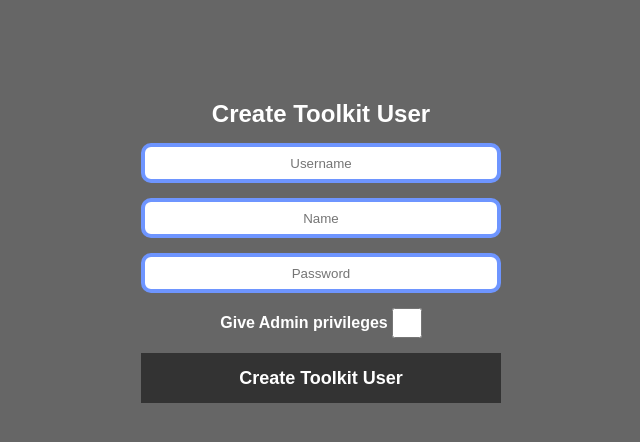
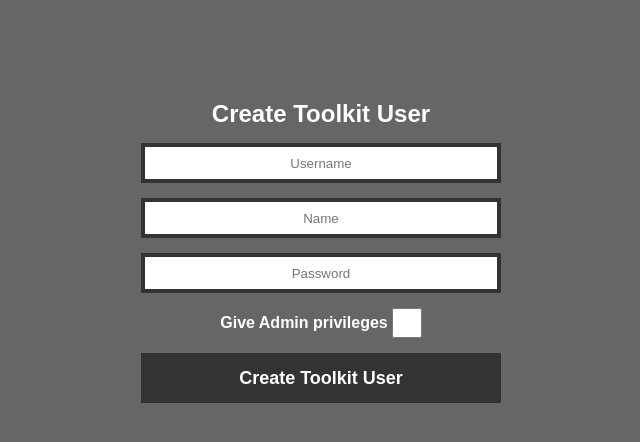
Before and after one commit to Crowmorian/testerToolkit_App, a Flask app: page /createUser in a window 1280 px wide. Shown: the part 50-492 px from the top of the page, without its empty margins (319-959 px from the left). Run offline with Flask 2, Linux system fonts and the light colour scheme; a user stored in the database is signed in; parts of the project's set-up code (start-up, migrations or seed data) failed here and were passed over.

Commit message:
Signed-off-by: Crowmorian <crowmorian@gmail.com>

```diff
--- a/testerToolkit_app/project/templates/static/base.css
+++ b/testerToolkit_app/project/templates/static/base.css
@@ -123,8 +123,7 @@ html {
 }
 
 .login-input {
-	border: 4px solid #6e95ff;
-	border-radius: 10px;
+	border: 4px solid #333;
 	width: 90%;
 	height: 40px;
 	text-align: center;
@@ -132,8 +131,7 @@ html {
 }
 
 .login-input-checkbox {
-	border: 4px solid #6e95ff;
-	border-radius: 10px;
+	border: 4px solid #333;
 	width: 30px;
 	height: 30px;
 	text-align: center;
```
